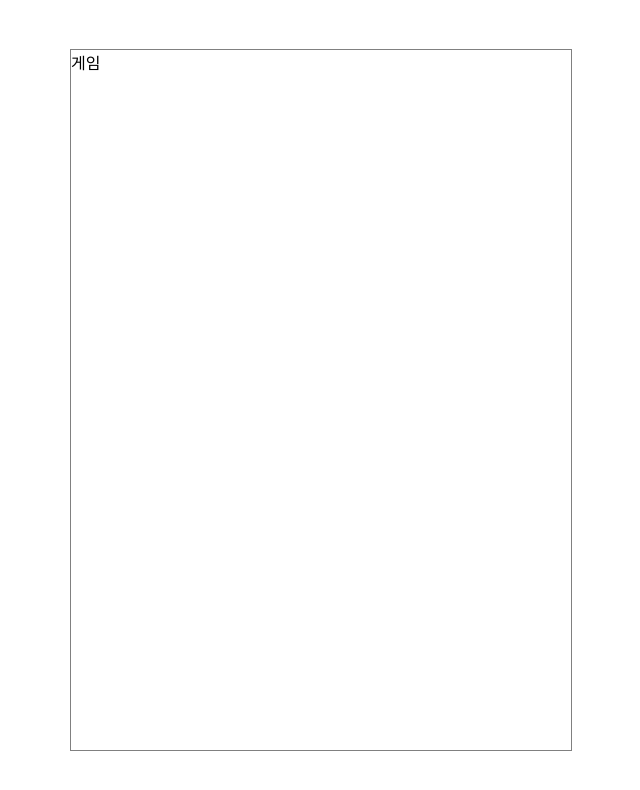
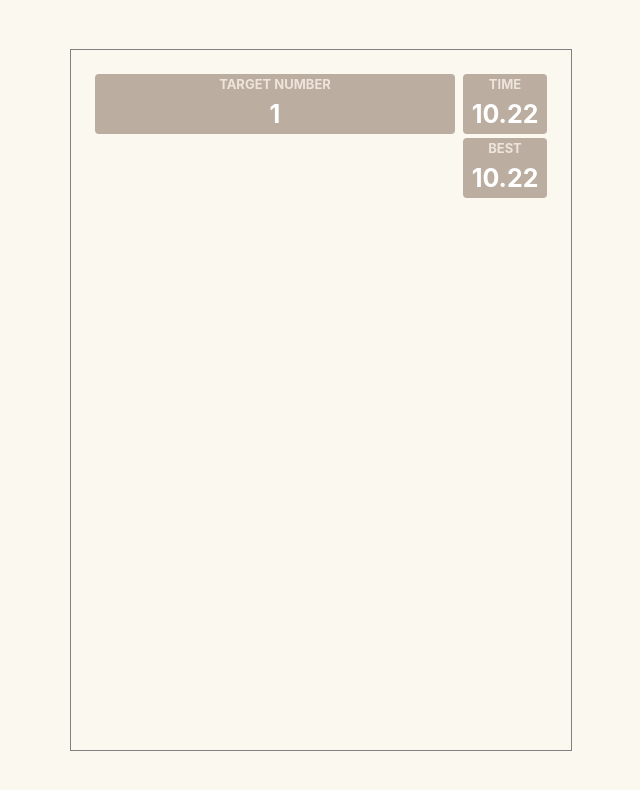
Before and after one commit to jhlov/pluspang, a React (Create React App) app: page /game in a window 1280 px wide. Shown: the top 790 px of the page, without its empty margins (319-959 px from the left). Built offline with nearby package versions, Linux system fonts and the light colour scheme.

Commit message:
게임 상단 마크업 작업중

```diff
--- a/src/components/app/App.js
+++ b/src/components/app/App.js
@@ -1,5 +1,5 @@
+import "styles/style.scss";
 import "./App.scss";
-import "styles/style.scss";
 
 import Game from "components/game/Game";
 import Menu from "components/menu/Menu";
--- a/src/components/app/App.scss
+++ b/src/components/app/App.scss
@@ -3,6 +3,8 @@
   min-height: 100vh;
   align-items: center;
   justify-content: center;
+  background: #faf8ef;
+  color: #776e65;
 
   .container {
     border: 1px solid gray;
--- a/src/components/game/Game.js
+++ b/src/components/game/Game.js
@@ -1,7 +1,29 @@
 import React from "react";
 
 const Game = () => {
-  return <div>게임</div>;
+  return (
+    <div className="p-20">
+      <div className="d-flex">
+        <div className="flex-4">
+          <div className="card">
+            <div className="card-header">TARGET NUMBER</div>
+            <div className="card-body">1</div>
+          </div>
+        </div>
+
+        <div className="flex-1">
+          <div className="card">
+            <div className="card-header">TIME</div>
+            <div className="card-body">10.22</div>
+          </div>
+          <div className="card">
+            <div className="card-header">BEST</div>
+            <div className="card-body">10.22</div>
+          </div>
+        </div>
+      </div>
+    </div>
+  );
 };
 
 export default Game;
--- a/src/components/menu/Menu.js
+++ b/src/components/menu/Menu.js
@@ -7,13 +7,13 @@ const Menu = () => {
   return (
     <div className="d-flex flex-column align-items-center justify-content-center h-100">
       <div className="title">PLUSPANG</div>
-      <Link to="/game" className="menu-item">
+      <Link to="/game" className="btn menu-item">
         1 to 20
       </Link>
-      <Link to="/game" className="menu-item">
+      <Link to="/game" className="btn menu-item">
         random
       </Link>
-      <Link to="/rank" className="menu-item">
+      <Link to="/rank" className="btn menu-item">
         rank
       </Link>
     </div>
--- a/src/components/menu/Menu.scss
+++ b/src/components/menu/Menu.scss
@@ -4,16 +4,8 @@
 }
 
 .menu-item {
-  cursor: pointer;
-  border: 1px solid lightgray;
   width: 400px;
-  text-align: center;
   padding: 14px 0;
   margin: 8px 0;
   font-size: 20px;
-  background-color: white;
-
-  &:hover {
-    background-color: rgba(0, 0, 0, 0.03);
-  }
 }
--- /dev/null
+++ b/src/styles/partials/_buttons.scss
@@ -0,0 +1,16 @@
+.btn {
+  cursor: pointer;
+  background: #faf8ef;
+  border: 1px solid lightgray;
+  text-align: center;
+  border-radius: 4px;
+
+  &:hover {
+    background-color: rgba(0, 0, 0, 0.03);
+  }
+}
+
+a.btn {
+  color: #776e65;
+  text-decoration: none;
+}
--- /dev/null
+++ b/src/styles/partials/_cards.scss
@@ -0,0 +1,32 @@
+.card {
+  background-color: #bbada0;
+  border-radius: 4px;
+  margin: 4px;
+  display: flex;
+  align-items: center;
+  justify-content: center;
+  flex-direction: column;
+  height: 60px;
+
+  .card-header {
+    font-size: 13px;
+    font-weight: bold;
+    text-align: center;
+    color: #eee4da;
+    flex: 1;
+    display: flex;
+    justify-content: center;
+    align-items: center;
+  }
+
+  .card-body {
+    font-size: 25px;
+    font-weight: bold;
+    color: white;
+    text-align: center;
+    flex: 2;
+    display: flex;
+    justify-content: center;
+    align-items: center;
+  }
+}
--- a/src/styles/partials/_layout.scss
+++ b/src/styles/partials/_layout.scss
@@ -9,6 +9,12 @@
 @each $i in (row, column) {
   .flex-#{$i} {
     flex-direction: #{$i};
+  }
+}
+
+@each $i in (1, 2, 3, 4, 5) {
+  .flex-#{$i} {
+    flex: #{$i};
   }
 }
 
@@ -32,3 +38,66 @@
     align-items: #{$i};
   }
 }
+
+// margin padding
+@for $i from 1 through 10 {
+  .m-#{$i * 4} {
+    margin: #{$i * 4}px;
+  }
+
+  .mx-#{$i * 4} {
+    margin-left: #{$i * 4}px;
+    margin-right: #{$i * 4}px;
+  }
+
+  .my-#{$i * 4} {
+    margin-top: #{$i * 4}px;
+    margin-bottom: #{$i * 4}px;
+  }
+
+  .ml-#{$i * 4} {
+    margin-left: #{$i * 4}px;
+  }
+
+  .mr-#{$i * 4} {
+    margin-right: #{$i * 4}px;
+  }
+
+  .mt-#{$i * 4} {
+    margin-top: #{$i * 4}px;
+  }
+
+  .mb-#{$i * 4} {
+    margin-bottom: #{$i * 4}px;
+  }
+
+  .p-#{$i * 4} {
+    padding: #{$i * 4}px;
+  }
+
+  .px-#{$i * 4} {
+    padding-left: #{$i * 4}px;
+    padding-right: #{$i * 4}px;
+  }
+
+  .py-#{$i * 4} {
+    padding-top: #{$i * 4}px;
+    padding-bottom: #{$i * 4}px;
+  }
+
+  .pl-#{$i * 4} {
+    padding-left: #{$i * 4}px;
+  }
+
+  .pr-#{$i * 4} {
+    padding-right: #{$i * 4}px;
+  }
+
+  .pt-#{$i * 4} {
+    padding-top: #{$i * 4}px;
+  }
+
+  .pb-#{$i * 4} {
+    padding-bottom: #{$i * 4}px;
+  }
+}
--- a/src/styles/style.scss
+++ b/src/styles/style.scss
@@ -1 +1,3 @@
 @import "partials/layout";
+@import "partials/buttons";
+@import "partials/cards";
```
